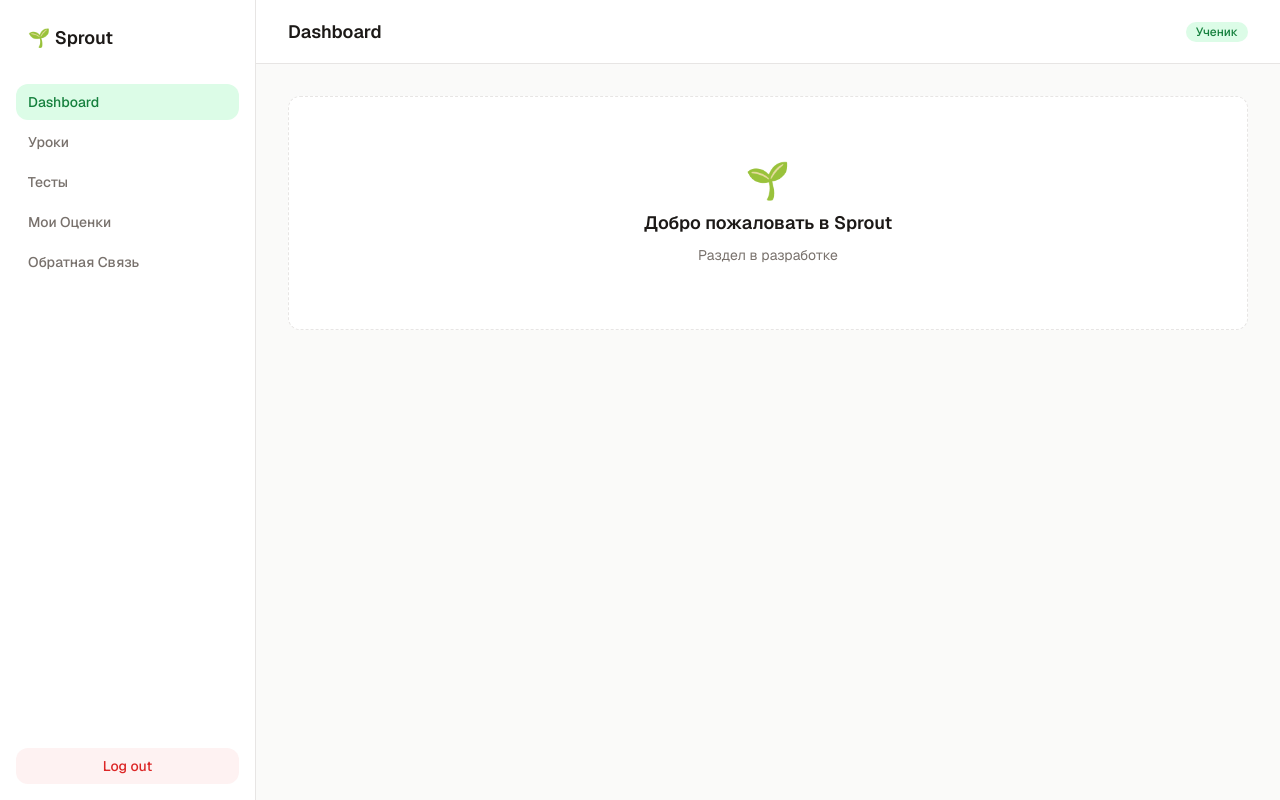
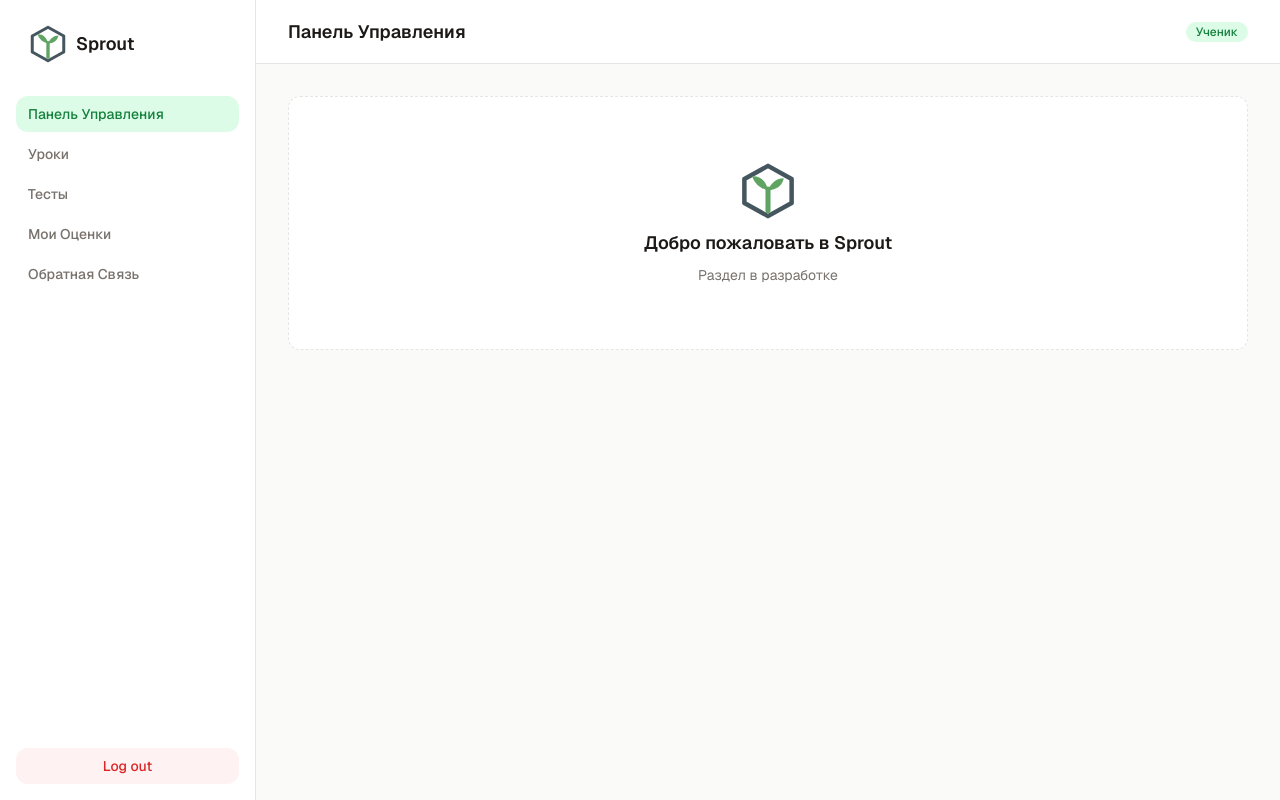
Before and after one commit to Stradalo/sprout, a Next.js app: page / in a window 1280 px wide. Built offline with nearby package versions, Linux system fonts and the light colour scheme; no server answers; the database is empty.

Commit message:
style(logo): add logo.svg

```diff
--- a/app/(dashboard)/layout.tsx
+++ b/app/(dashboard)/layout.tsx
@@ -23,7 +23,7 @@ export default async function Layout({
     return (
         <div className="flex min-h-screen">
             <aside className="sidebar">
-                <span className="sidebar-brand">🌱 Sprout</span>
+                <span className="sidebar-brand"><img className="h-10 w-10" src="/logo.svg"/> Sprout</span>
                 <Links role={role}/>
                 <LogoutButton />
             </aside>
--- a/app/(dashboard)/page.tsx
+++ b/app/(dashboard)/page.tsx
@@ -1,7 +1,7 @@
 export default function Home() {
     return (
         <div className="empty-state">
-            <span className="empty-state-icon">🌱</span>
+            <span className="empty-state-icon"><img className="h-15 w-15" src="/logo.svg"/></span>
             <p className="empty-state-title">Добро пожаловать в Sprout</p>
             <p className="empty-state-subtitle">Раздел в разработке</p>
         </div>
--- a/lib/nav-items.ts
+++ b/lib/nav-items.ts
@@ -7,7 +7,7 @@ export type NavItem = {
 };
 
 export const navItems: NavItem[] = [
-    { href: "/", label: "Dashboard", role: "all" },
+    { href: "/", label: "Панель Управления", role: "all" },
     { href: "/lessons", label: "Уроки", role: "all" },
     { href: "/tests", label: "Тесты", role: "all" },
     { href: "/my-results", label: "Мои Оценки", role: "all" },
```
Also changed, not shown: public/logo.svg (added).
